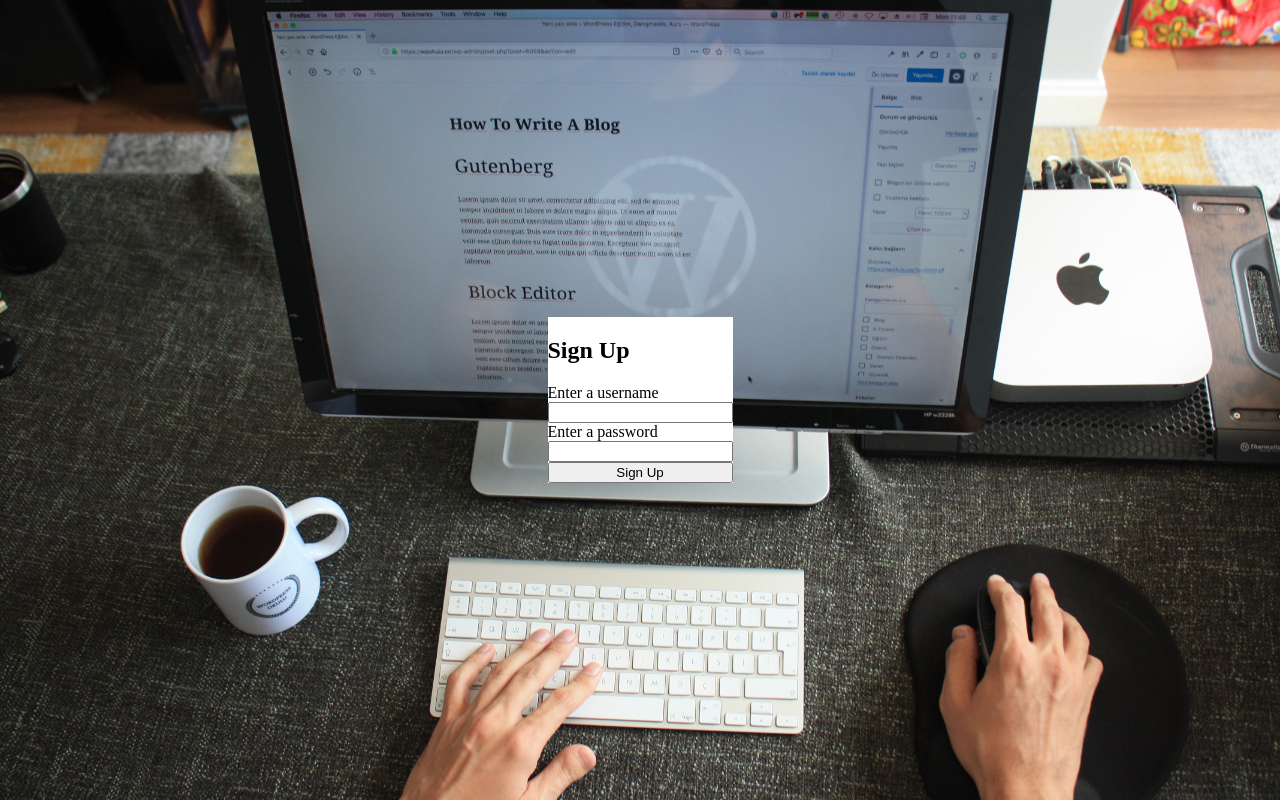
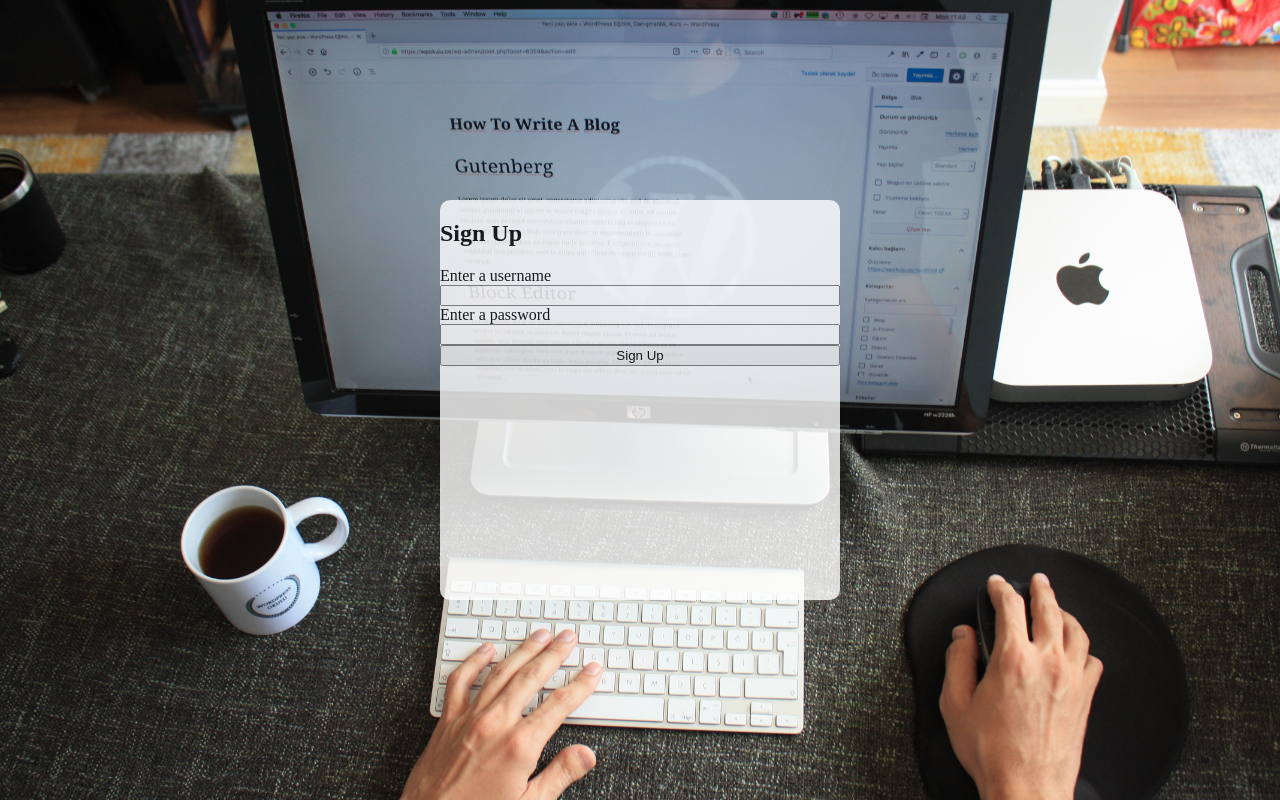
Before and after one commit to jcarroll1976/MyBlogFrontEnd, a React (Vite) app: page /signup in a window 1280 px wide. Built offline with nearby package versions, Linux system fonts and the light colour scheme.

Commit message:
Added a little more style for signup and login forms

```diff
--- a/src/components/Home.css
+++ b/src/components/Home.css
@@ -14,6 +14,10 @@
 
  .login-container {
   background-color: #fff;
+  border-radius: 10px;
+  opacity: 0.6;
+  height: 400px;
+  width: 400px;
  }
 
  .login-form {
--- a/src/components/SignUp.css
+++ b/src/components/SignUp.css
@@ -11,6 +11,10 @@
 
 .signup-form-container {
     background-color: #fff;
+    border-radius: 10px;
+    opacity: 0.8;
+    height: 400px;
+    width: 400px;
 }
 
 .signup-form {
```
